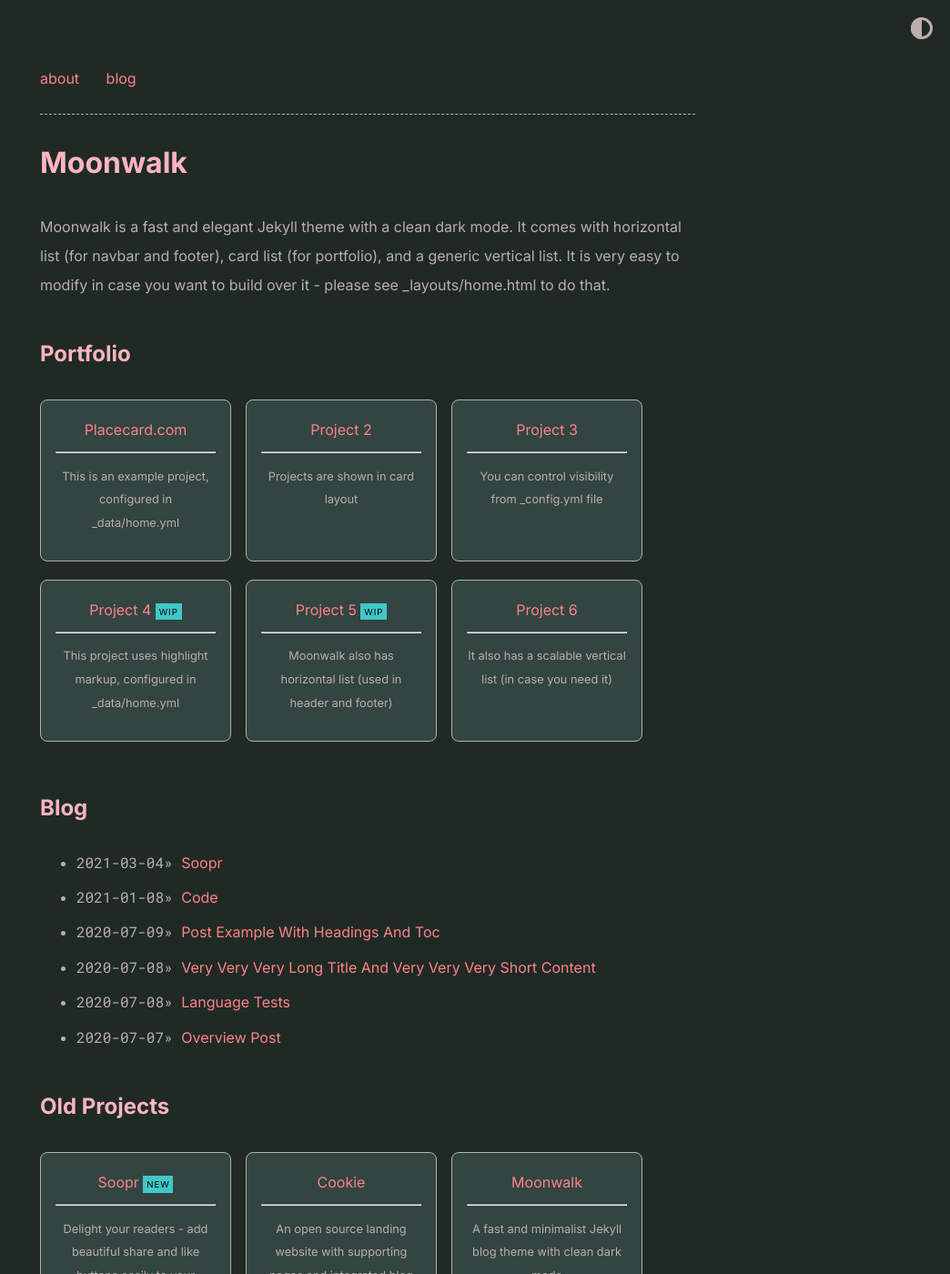
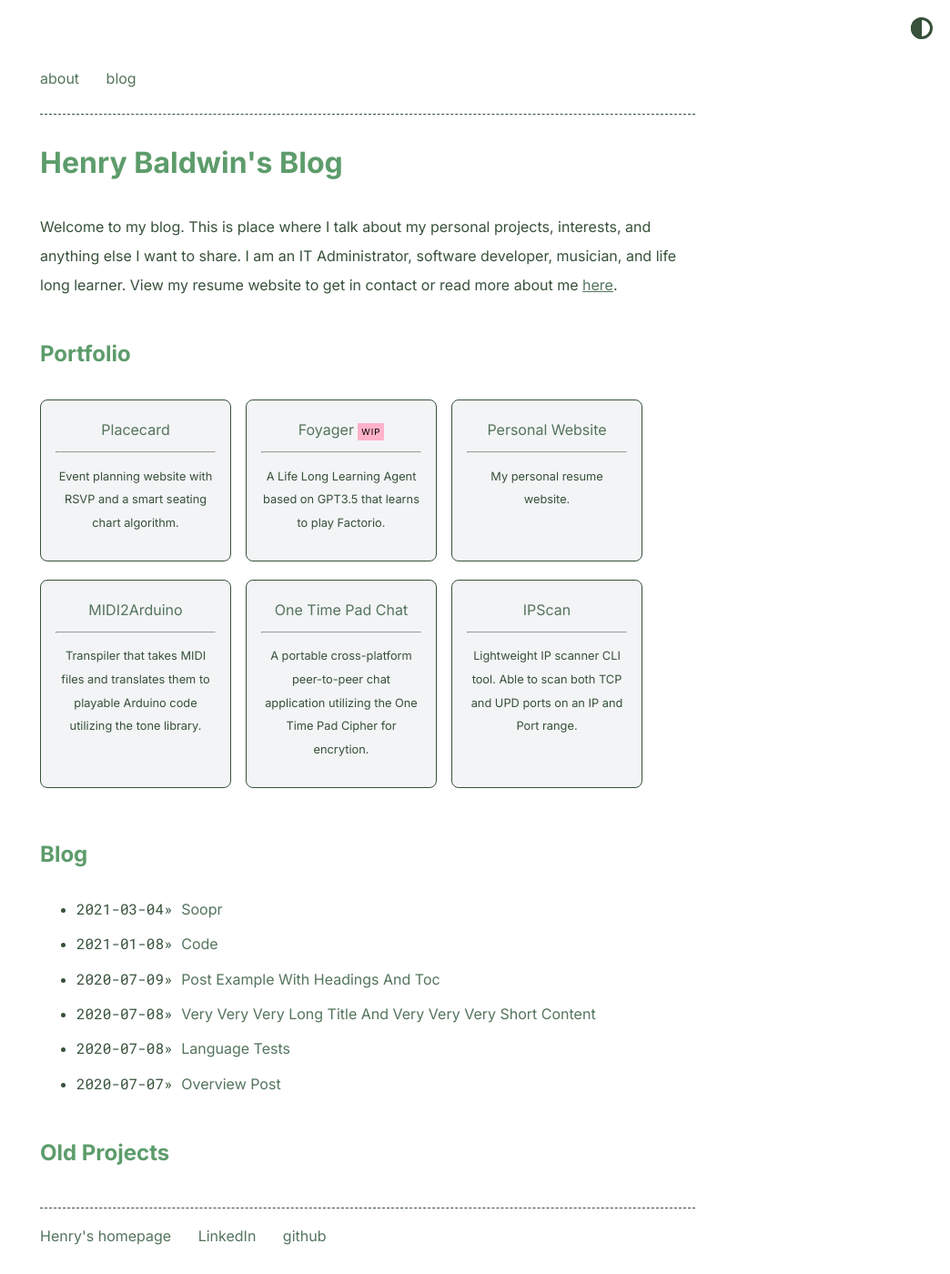
Before and after one commit to HenryMBaldwin/blog, a Jekyll site: the page built from index.md, in a window 1280 px wide and 1400 px high. Shown: the whole window at 91% size, without its empty margins (236-1280 px from the left). Built offline with Jekyll 4.4.1, drawn with Linux system fonts in a browser that asks for light colours; some of the changed text lies outside the part shown.

Commit message:
Update some things

```diff
--- a/_config.yml
+++ b/_config.yml
@@ -1,29 +1,25 @@
-title: Moonwalk
-author: Abhinav Saxena
-url: https://www.abhinavsaxena.com/moonwalk # root address of the site
+title: Henry Baldwin's Blog
+author: Henry Baldwin
+url: https://henrymbaldwin.com/blog # root address of the site
 description: > # description of the site (multiple lines allowed)
-  Moonwalk is a fast and elegant Jekyll theme with a clean dark mode. It comes with horizontal list (for navbar and footer), card list (for portfolio), and a generic vertical list. It is very easy to modify in case you want to build over it - please see _layouts/home.html to do that.
+  Welcome to my blog. This is place where I talk about my personal projects, interests, and  anything else I want to share. I am an IT Administrator, software developer, musician, and life long learner. View my resume website to get in contact or read more about me <a href="https://henrymbaldwin.com" target="_blank">here</a>.
 
 permalink: /:slug
 
 favicon: "./logo.png" # relative path to site's favicon
 
-twitter:
-    username: abhinav # update or delete this
-    card: summary_large_image
-
 #theme: moonwalk # if you are using GitHub Pages, change it to remote_theme: abhinavs/moonwalk
-remote_theme: abhinavs/moonwalk
+remote_theme: moonwalk
 
 theme_config:
-  appearance: "dark" # can be "light", "dark" or "auto"
+  appearance: "light" # can be "light", "dark" or "auto"
   appearance_toggle: true # if appearance can be switched by user
   back_home_text: "home.." # customize text for homepage link in post layout
   date_format: "%Y-%m-%d" # customize how date is formatted
   show_description: true # show blog description
   show_navbar: true # show horizontal navbar
   show_footer: true # show footer links in home page,add in _data/home.yml
-  show_copyright: true # show copyright notice in footer
+  show_copyright: false # show copyright notice in footer
   # following keys are using to create home layout
   show_projects: true # show projects as cards, add in _data/home.yml
   show_blog: true # show blog posts added in _posts
@@ -38,8 +34,8 @@ theme_config:
     title_blog: Blog
     title_old_projects: Old Projects
 
-soopr:
-  publish_token: "" # sign up at https://www.soopr.co to get your publish token and personalize share and reaction options
+#soopr:
+#  publish_token: "" # sign up at https://www.soopr.co to get your publish token and personalize share and reaction options
 
 highlighter: rouge
 
--- a/_data/home.yml
+++ b/_data/home.yml
@@ -7,91 +7,88 @@ navbar_entries:
 
 
 project_entries:
-  - title: Placecard.com
-    url: placecard.com
-    desc: This is an example project, configured in _data/home.yml
+  - title: Placecard
+    url: https://placecard.com
+    desc: Event planning website with RSVP and a smart seating chart algorithm.
 
-  - title: Project 2
-    url: overview-post
-    desc: Projects are shown in card layout
-
-  - title: Project 3
-    url: overview-post
-    desc: You can control visibility from _config.yml file
-
-  - title: Project 4
-    url: overview-post
-    desc: This project uses highlight markup, configured in _data/home.yml
+  - title: Foyager
+    url: https://github.com/FactorioDojo/Foyager
+    desc: A Life Long Learning Agent based on GPT3.5 that learns to play Factorio.
     highlight: WIP
 
-  - title: Project 5
+  - title: Personal Website
+    url: https://henrymbaldwin.com
+    desc: My personal resume website.
+
+  - title: MIDI2Arduino
     url: overview-post
-    desc: Moonwalk also has horizontal list (used in header and footer)
-    highlight: WIP
+    desc: Transpiler that takes MIDI files and translates them to playable Arduino code utilizing the tone library.
 
-  - title: Project 6
+  - title: One Time Pad Chat
+    url: https://github.com/HenryMBaldwin/OneTimePad_Chat
+    desc: A portable cross-platform peer-to-peer chat application utilizing the One Time Pad Cipher for encrytion.
+
+  - title: IPScan
     url: overview-post
-    desc: It also has a scalable vertical list (in case you need it)
+    desc: Lightweight IP scanner CLI tool. Able to scan both TCP and UPD ports on an IP and Port range.
 
-old_project_entries:
-  - title: Soopr
-    url: https://www.soopr.co
-    desc: Delight your readers - add beautiful share and like buttons easily to your websites
-    highlight: NEW
-
-  - title: Cookie
-    url: https://github.com/abhinavs/cookie
-    desc: An open source landing website with supporting pages and integrated blog
-
-  - title: Moonwalk
-    url: https://github.com/abhinavs/moonwalk
-    desc: A fast and minimalist Jekyll blog theme with clean dark mode
-
-  - title: Humangous
-    url: https://www.humangous.co
-    desc: The better people know you, the better they collaborate
+#old_project_entries:
+#  - title: Soopr
+#    url: https://www.soopr.co
+#    desc: Delight your readers - add beautiful share and like buttons easily to your websites
+#    highlight: NEW
+#
+#  - title: Cookie
+#    url: https://github.com/abhinavs/cookie
+#    desc: An open source landing website with supporting pages and integrated blog
+#
+#  - title: Moonwalk
+#    url: https://github.com/abhinavs/moonwalk
+#    desc: A fast and minimalist Jekyll blog theme with clean dark mode
+#
+#  - title: Humangous
+#    url: https://www.humangous.co
+#    desc: The better people know you, the better they collaborate
 
 footer_entries:
   - title: Henry's homepage
-    url: https://www.abhinav.co
+    url: https://www.henrymbaldwin.com
 
-  - title: twitter
-    url: https://twitter.com/abhinav
+  - title: LinkedIn
+    url: https://www.linkedin.com/in/henry-baldwin-01a614235/
 
   - title: github
-    url: https://github.com/abhinavs
+    url: https://github.com/HenryMBaldwin
 
-  - title: feed
-    url: feed.xml
 
-misc_entries:
-  - title: this is an example vertical list
-    url: false
-
-  - title: you can show or hide using a boolean flag in _config.yml
-    url: false
-
-  - title: and you can add data in _data/home.yml
-    url: false
-
-  - title: Blog posts
-    post_list: true
-    url: false
-
-  - title: moonwalk on the Internet
-    url: false
-    entries:
-      - title: on Github
-        url: https://github.com/abhinavs/moonwalk
-
-      - title: originally built for abhinav's homepage
-        url: https://www.abhinav.co
-
-      - title: this list is scalable and can be nested
-        url: false
-        entries:
-          - title: this is nested inside a nested list
-            url: false
-
-          - title: it is easy to use, see _data/home.yml to see how to configure it.
-            url: false
+#misc_entries:
+#  - title: this is an example vertical list
+#    url: false
+#
+#  - title: you can show or hide using a boolean flag in _config.yml
+#    url: false
+#
+#  - title: and you can add data in _data/home.yml
+#    url: false
+#
+#  - title: Blog posts
+#    post_list: true
+#    url: false
+#
+#  - title: moonwalk on the Internet
+#    url: false
+#    entries:
+#      - title: on Github
+#        url: https://github.com/abhinavs/moonwalk
+#
+#      - title: originally built for abhinav's homepage
+#        url: https://www.abhinav.co
+#
+#      - title: this list is scalable and can be nested
+#        url: false
+#        entries:
+#          - title: this is nested inside a nested list
+#            url: false
+#
+#          - title: it is easy to use, see _data/home.yml to see how to configure it.
+#            url: false
--- a/_includes/card_list.html
+++ b/_includes/card_list.html
@@ -14,6 +14,7 @@
 
         <hr />
 
+
         {% if item.desc != false %}
         <p class="body">
           {{ item.desc }}
```
